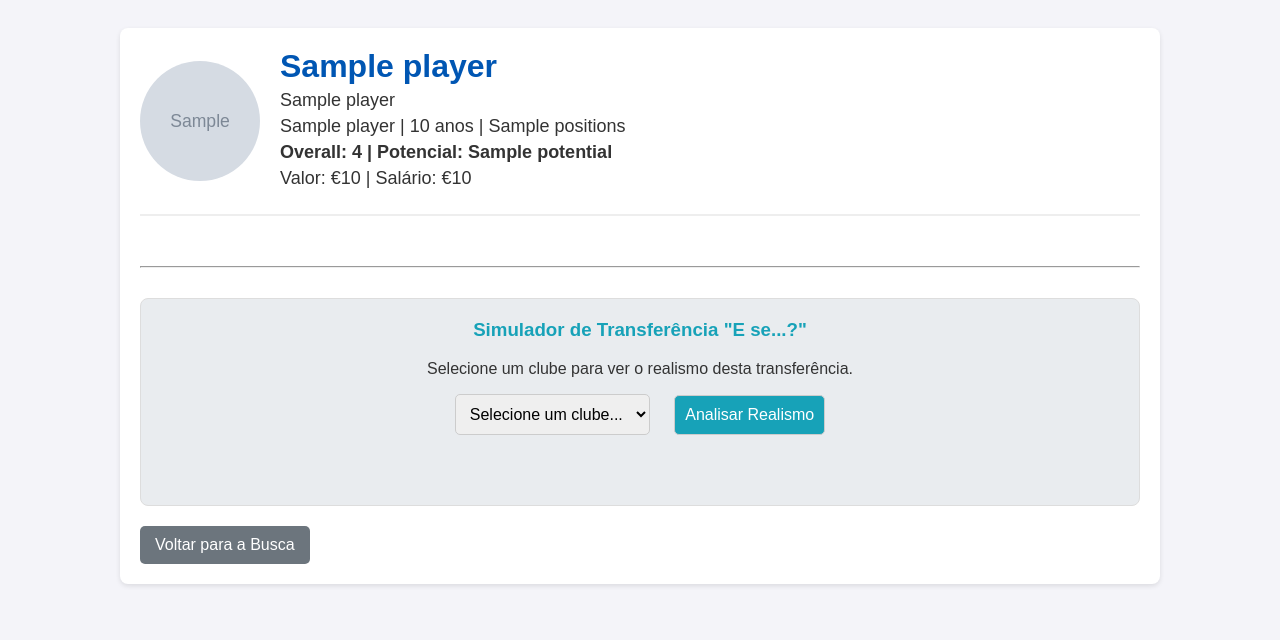
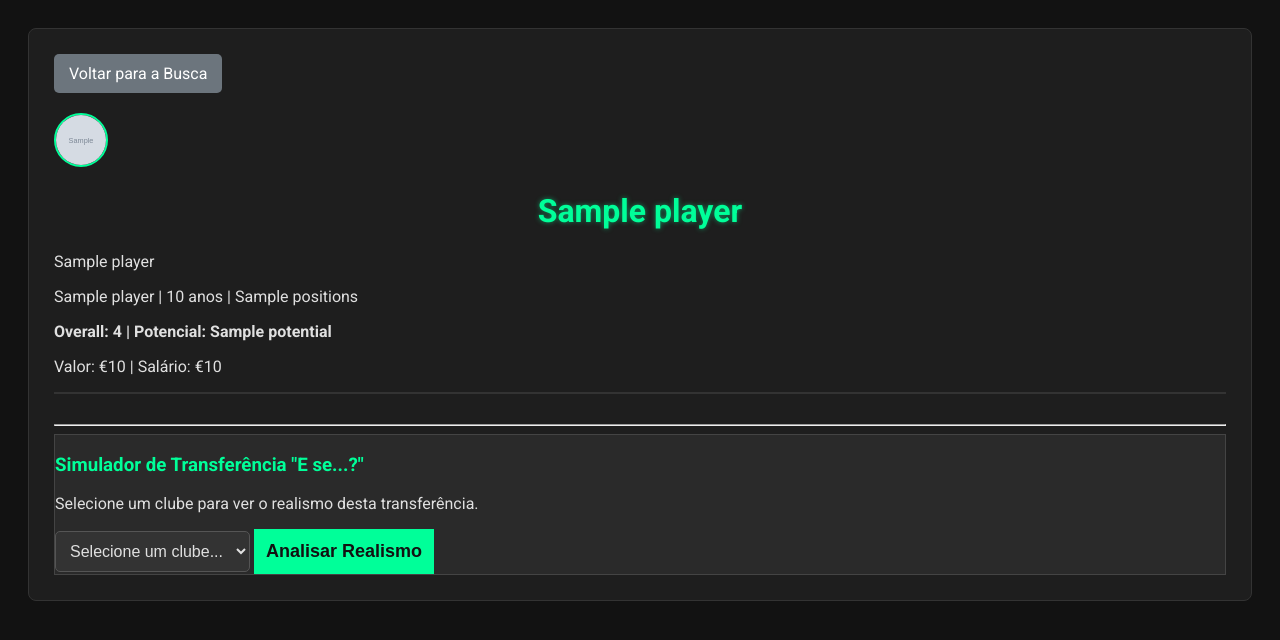
Before and after one commit to rhbebeto/Trabalho_IA, a Flask app: template Olheiro_IA_FIFA/templates/player_detail.html in a window 1280 px wide. Shown: the top 640 px of the page. Run offline with Flask 3, Linux system fonts and the light colour scheme; the template is opened without the code that fills it: most values are stand-ins (such as "Sample title", 1, 10 or a date in 2020); grey boxes marked "Sample" are stand-in pictures; parts of the project's set-up code (start-up, migrations or seed data) failed here and were passed over.

Commit message:
build: Finaliza e calibra o motor de realismo v2.3 e conclui a aplicação

```diff
--- a/Olheiro_IA_FIFA/app.py
+++ b/Olheiro_IA_FIFA/app.py
@@ -48,7 +48,7 @@ colunas_essenciais = ['name', 'age', 'overall_rating', 'potential', 'value', 'wa
 df.dropna(subset=colunas_essenciais, inplace=True)
 df['positions'] = df['positions'].astype(str)
 
-# --- DEFINIÇÃO DAS LISTAS GLOBAIS (AGORA NO LUGAR CERTO) ---
+# --- DEFINIÇÃO DAS LISTAS GLOBAIS ---
 POSICOES_UNICAS = sorted(list(set(','.join(df['positions'].dropna().unique()).split(','))))
 PAISES_UNICOS = sorted(df['country_name'].dropna().unique())
 LIGAS_UNICAS = sorted(df['club_league_name'].dropna().unique())
@@ -86,7 +86,6 @@ def buscar():
     sort_by = request.args.get('sort_by', 'overall_rating')
     sort_order = request.args.get('sort_order', 'desc')
 
-    # Coleta dos Filtros
     nome_jogador = filters.get('nome_jogador', '').strip()
     idade_min = int(filters.get('idade_min') or 0)
     idade_max = int(filters.get('idade_max') or 50)
@@ -143,7 +142,7 @@ def player_detail(player_id):
             player_data[col] = int(player_data[col])
     return render_template('player_detail.html', player=player_data.to_dict(), clubes=CLUBES_UNICOS)
 
-# --- ROTA DE CÁLCULO DE REALISMO v2.1 (RECALIBRADA) ---
+# --- ROTA DE CÁLCULO DE REALISMO v2.3 (CALIBRAGEM FINAL) ---
 @app.route('/calculate_realism', methods=['POST'])
 def calculate_realism():
     data = request.get_json()
@@ -158,55 +157,56 @@ def calculate_realism():
 
     target_club_data = target_club_series.iloc[0]
 
-    # --- INÍCIO DO MOTOR DE REALISMO v2.1 ---
+    # --- INÍCIO DO MOTOR DE REALISMO v2.3 ---
 
-    # Fator 1: Prestígio (Fórmula SUAVIZADA)
     prestige_diff = player_data['overall_rating'] - target_club_data['club_rating']
-    # AJUSTE: Divisor aumentado de 2.0 para 3.0 e expoente reduzido de 1.5 para 1.3
-    penalty = (np.clip(prestige_diff, 0, 30) / 3.0) ** 1.3
-    nota_prestigio = np.clip(10 - penalty, 0, 10)
+    if prestige_diff > 1:
+        penalty = (prestige_diff / 4.0) ** 1.5
+        nota_prestigio = np.clip(10 - penalty, 0, 10)
+    else:
+        bonus = abs(prestige_diff) / 5.0
+        nota_prestigio = np.clip(8.5 + bonus, 0, 10)
 
-    # Fator 2: Financeiro (Fórmula RECALIBRADA)
     player_value = player_data['value']
     league_name = target_club_data['club_league_name']
     financial_power = LEAGUE_FINANCIAL_POWER.get(league_name, 5)
-    # AJUSTE: Constante de multiplicação diminuída de 5M para 3.5M para aumentar o impacto do valor
-    nota_financeira = np.clip(10 - (player_value / (financial_power * 3500000)), 0, 10)
+    nota_financeira = np.clip(10 - (player_value / (financial_power * 7000000)), 0, 10)
 
-    # Fator 3: Potencial vs. Idade (Lógica mantida, pois está boa)
     potential_gap = player_data['potential'] - player_data['overall_rating']
     age_multiplier = max(0, (30 - player_data['age']) / 12)
     nota_potencial = np.clip(potential_gap / 1.5, 0, 10) * age_multiplier
 
-    # Fator 4: Rivalidade (Lógica mantida)
     fator_rivalidade = 1.0
     player_club = player_data['club_name']
     if player_club in RIVALRIES and target_club_name in RIVALRIES.get(player_club, []):
-        fator_rivalidade = 0.1
+        fator_rivalidade = 0.05
 
-    # Fator 5: Necessidade do Elenco (Penalidade REDUZIDA)
     fator_necessidade = 1.0
     player_position = player_data['positions'].split(',')[0]
-    jogadores_do_clube_alvo_na_posicao = df[
-        (df['club_name'] == target_club_name) &
-        (df['positions'].str.contains(player_position)) &
-        (df['overall_rating'] >= player_data['overall_rating'])
-    ]
+    jogadores_do_clube_alvo_na_posicao = df[(df['club_name'] == target_club_name) & (df['positions'].str.contains(player_position)) & (df['overall_rating'] >= player_data['overall_rating'])]
     if not jogadores_do_clube_alvo_na_posicao.empty:
-        fator_necessidade = 0.85 # AJUSTE: Penalidade agora é de 15% (antes era 30%)
+        fator_necessidade = 0.85
 
-    # --- CÁLCULO FINAL ---
-    nota_base = (nota_prestigio * 0.6) + (nota_financeira * 0.3) + (nota_potencial * 0.1)
+    nota_base = (nota_prestigio * 0.55) + (nota_financeira * 0.35) + (nota_potencial * 0.1)
     nota_final = nota_base * fator_rivalidade * fator_necessidade
 
+    score = round(nota_final, 1)
+    comment = ""
+    if score >= 9.0: comment = "Combinação perfeita! Uma transferência dos sonhos que faz todo sentido para o clube."
+    elif score >= 7.5: comment = "Movimento muito realista e estratégico. Seria uma contratação inteligente."
+    elif score >= 5.0: comment = "Transferência desafiadora, mas possível com o investimento certo e um bom projeto."
+    elif score >= 2.5: comment = "Altamente improvável. Exigiria um esforço financeiro e de projeto gigantesco."
+    else: comment = "Praticamente impossível nos padrões atuais do futebol."
+    if fator_rivalidade < 1.0: comment = "Transferência quase impossível devido à grande rivalidade entre os clubes."
+
     return jsonify({
-        'realism_score': round(nota_final, 1),
+        'realism_score': score,
         'breakdown': {
             'Prestígio': round(nota_prestigio, 1),
             'Financeiro': round(nota_financeira, 1),
             'Potencial (x Idade)': round(nota_potencial, 1)
         },
-        'comment': f"Penalidade por Rivalidade: -{int((1-fator_rivalidade)*100)}%, Penalidade por Necessidade: -{int((1-fator_necessidade)*100)}%"
+        'comment': comment
     })
 
 if __name__ == '__main__':
--- /dev/null
+++ b/Olheiro_IA_FIFA/static/style.css
@@ -0,0 +1,154 @@
+/* Importa uma fonte moderna do Google Fonts */
+@import url('https://fonts.googleapis.com/css2?family=Roboto:wght@400;500;700&display=swap');
+
+/* Esquema de cores principal - Tema Escuro */
+body {
+    font-family: 'Roboto', sans-serif;
+    background-color: #121212; /* Fundo escuro, quase preto */
+    color: #e0e0e0; /* Texto principal mais suave */
+    padding: 20px;
+}
+
+/* Container principal com um tom de cinza escuro */
+.container {
+    max-width: 1200px;
+    margin: auto;
+    background: #1e1e1e; /* Cor de fundo do conteúdo */
+    padding: 25px;
+    border-radius: 8px;
+    border: 1px solid #333;
+}
+
+
+/* Títulos principais com o verde vibrante */
+h1 {
+    color: #00ff99; /* Verde "neon" */
+    text-align: center;
+    text-shadow: 0 0 5px rgba(0, 255, 153, 0.5);
+}
+
+/* Formulário e inputs */
+form {
+    background: #2a2a2a;
+    padding: 25px;
+    border-radius: 8px;
+    border: 1px solid #444;
+}
+.form-section h3 {
+    color: #00ff99;
+    border-bottom: 2px solid #00ff99;
+    padding-bottom: 5px;
+    margin-bottom: 15px;
+}
+label {
+    font-weight: bold;
+    margin-bottom: 5px;
+    font-size: 14px;
+    color: #bbb;
+}
+input, select {
+    background-color: #333;
+    color: #e0e0e0;
+    padding: 10px;
+    font-size: 16px;
+    border-radius: 5px;
+    border: 1px solid #555;
+}
+input:focus, select:focus {
+    outline: none;
+    border-color: #00ff99;
+}
+
+/* Botões */
+button {
+    background-color: #00ff99;
+    color: #121212; /* Texto escuro para contraste */
+    cursor: pointer;
+    border: none;
+    font-weight: bold;
+    padding: 12px;
+    font-size: 18px;
+    transition: transform 0.2s;
+}
+button:hover {
+    background-color: #00e68a;
+    transform: scale(1.02);
+}
+/* DEPOIS */
+a.back-button, a.home-button {
+    display: inline-block;
+    margin-bottom: 20px; /* <--- MUDANÇA AQUI */
+    text-decoration: none;
+    background-color: #6c757d;
+    color: white;
+    padding: 10px 15px;
+    border-radius: 5px;
+}
+a.back-button:hover, a.home-button:hover { background-color: #5a6268; }
+
+
+/* Tabela de Resultados */
+table {
+    width: 100%;
+    border-collapse: collapse;
+    margin-top: 20px;
+    box-shadow: none;
+}
+th, td {
+    border: 1px solid #444;
+    padding: 12px;
+    text-align: center;
+    vertical-align: middle;
+}
+th {
+    background-color: #00ff99;
+    color: #121212; /* Texto escuro */
+}
+th a { color: #121212; text-decoration: none; display: block; }
+tr:nth-child(even) { background-color: #2a2a2a; }
+tr:hover { background-color: #333; }
+img.player-face { width: 50px; height: 50px; border-radius: 50%; border: 2px solid #00ff99; }
+img.logo { width: 25px; height: 25px; }
+
+
+/* Paginação */
+.pagination a {
+    border: 1px solid #444;
+    color: #00ff00;
+}
+.pagination a.active {
+    background-color: #00ff99;
+    color: #121212;
+    border-color: #00ff99;
+}
+.pagination a.disabled {
+    color: #555;
+    pointer-events: none;
+    background-color: #2a2a2a;
+}
+
+/* Página de Detalhes */
+.header { border-bottom: 2px solid #333; }
+.header-info h1 { color: #00ff99; }
+.stats-category { background-color: #2a2a2a; }
+.stats-category h3 { color: #00ff99; border-bottom: 1px solid #444; }
+.stat-name { color: #bbb; }
+.simulator { background-color: #2a2a2a; border: 1px solid #444; }
+.simulator h3 { color: #00ff99; }
+.simulator button { background-color: #00ff99; }
+
+/* --- Ajuste para Cor dos Links na Tabela --- */
+td a {
+    color: #ffffff; /* Cor branca */
+    font-weight: bold;
+    text-decoration: none; /* Remove o sublinhado */
+}
+
+td a:visited {
+    color: #ffffff; /* Garante que continue branco mesmo depois de visitado */
+}
+
+td a:hover {
+    text-decoration: underline; /* Adiciona um sublinhado só quando passa o mouse */
+    color: #f0f0f0;
+}
--- a/Olheiro_IA_FIFA/templates/player_detail.html
+++ b/Olheiro_IA_FIFA/templates/player_detail.html
@@ -3,30 +3,11 @@
 <head>
     <meta charset="UTF-8">
     <title>Detalhes de {{ player.name }}</title>
-    <style>
-        body { font-family: sans-serif; background-color: #f4f4f9; color: #333; padding: 20px; }
-        .container { max-width: 1000px; margin: auto; background: white; padding: 20px; border-radius: 8px; box-shadow: 0 2px 5px rgba(0,0,0,0.1); }
-        .header { display: flex; align-items: center; gap: 20px; border-bottom: 2px solid #eee; padding-bottom: 20px; }
-        .header img.player-face { width: 120px; height: 120px; border-radius: 50%; }
-        .header-info h1 { margin: 0; color: #0056b3; }
-        .header-info p { margin: 5px 0; font-size: 18px; }
-        .header-info img.logo { width: 30px; vertical-align: middle; margin-right: 10px; }
-        .stats-grid { display: grid; grid-template-columns: repeat(auto-fit, minmax(300px, 1fr)); gap: 20px; margin-top: 20px; }
-        .stats-category { background-color: #f9f9f9; padding: 15px; border-radius: 5px; }
-        .stats-category h3 { color: #007bff; margin-top: 0; border-bottom: 1px solid #ddd; padding-bottom: 5px; }
-        .stat { display: flex; justify-content: space-between; margin-bottom: 8px; font-size: 14px; }
-        .stat-name { color: #555; }
-        .stat-value { font-weight: bold; color: #333; }
-        a.back-button { display: inline-block; margin-top: 20px; text-decoration: none; background-color: #6c757d; color: white; padding: 10px 15px; border-radius: 5px; }
-        .simulator { margin-top: 30px; padding: 20px; background-color: #e9ecef; border-radius: 8px; text-align: center; border: 1px solid #ddd;}
-        .simulator h3 { margin-top: 0; color: #17a2b8;}
-        .simulator select, .simulator button { font-size: 16px; padding: 10px; border-radius: 5px; border: 1px solid #ccc; margin: 0 10px; }
-        .simulator button { background-color: #17a2b8; color: white; cursor: pointer; }
-        #realism-result { margin-top: 20px; font-size: 24px; font-weight: bold; min-height: 30px; }
-    </style>
+    <link rel="stylesheet" href="{{ url_for('static', filename='style.css') }}">
 </head>
 <body>
     <div class="container">
+        <a href="javascript:history.back()" class="back-button">Voltar para a Busca</a>
         <div class="header">
             <img src="{{ player.image }}" class="player-face">
             <div class="header-info">
@@ -43,8 +24,7 @@
                 <p>Valor: €{{ "{:,.0f}".format(player.value) }} | Salário: €{{ "{:,.0f}".format(player.wage) }}</p>
             </div>
         </div>
-        <div class="stats-grid">
-            </div>
+
 
         <hr style="margin-top: 30px;">
 
@@ -58,11 +38,8 @@
                 {% endfor %}
             </select>
             <button id="calculate-btn">Analisar Realismo</button>
-            <div id="realism-result">
+            <div id="realism-result"></div>
         </div>
-        </div>
-
-        <a href="javascript:history.back()" class="back-button">Voltar para a Busca</a>
     </div>
 
 <script>
@@ -75,27 +52,36 @@
             resultDiv.innerHTML = '<span style="color: red;">Por favor, selecione um clube.</span>';
             return;
         }
+        resultDiv.innerHTML = 'Analisando...';
 
-            resultDiv.innerHTML = 'Calculando...';
-
-            // Comunicação com o backend (Flask) em segundo plano
         fetch('/calculate_realism', {
             method: 'POST',
-                headers: {
-                    'Content-Type': 'application/json',
-                },
-                body: JSON.stringify({
-                    player_id: playerId,
-                    target_club_name: selectedClub
-                })
+            headers: {'Content-Type': 'application/json'},
+            body: JSON.stringify({ player_id: playerId, target_club_name: selectedClub })
         })
         .then(response => response.json())
         .then(data => {
+            console.log('Dados recebidos da IA:', data); // Verifique o console no navegador (F12)
             if (data.error) {
                 resultDiv.innerHTML = `<span style="color: red;">${data.error}</span>`;
             } else {
-                    // Exibe o resultado na tela
-                    resultDiv.innerHTML = `Nota de Realismo: <span style="color: #007bff;">${data.realism_score} / 10</span>`;
+                let breakdownHtml = '<ul>';
+                for (const [key, value] of Object.entries(data.breakdown)) {
+                    breakdownHtml += `<li><strong>${key}:</strong> ${value} / 10</li>`;
+                }
+                breakdownHtml += '</ul>';
+
+                // A linha abaixo é responsável por mostrar o comentário
+                resultDiv.innerHTML = `
+                    <div style="font-size: 28px;">Nota de Realismo Final: <span style="color: #28a745;">${data.realism_score} / 10</span></div>
+                    <p style="font-style: italic; color: #e0e0e0; margin-top: 15px; font-size: 18px; border: 1px solid #444; padding: 10px; border-radius: 5px;">
+                        <strong>Análise da IA:</strong> "${data.comment}"
+                    </p>
+                    <div style="font-size: 14px; color: #bbb; margin-top: 10px;">
+                        <p><strong>Diagnóstico dos Fatores:</strong></p>
+                        ${breakdownHtml}
+                    </div>
+                `;
             }
         })
         .catch(error => {
```
Also changed, not shown: Olheiro_IA_FIFA/templates/index.html (+1 -15 lines), Olheiro_IA_FIFA/templates/resultados.html (+4 -19 lines). Lines whose indentation alone changed are shown as unchanged.
